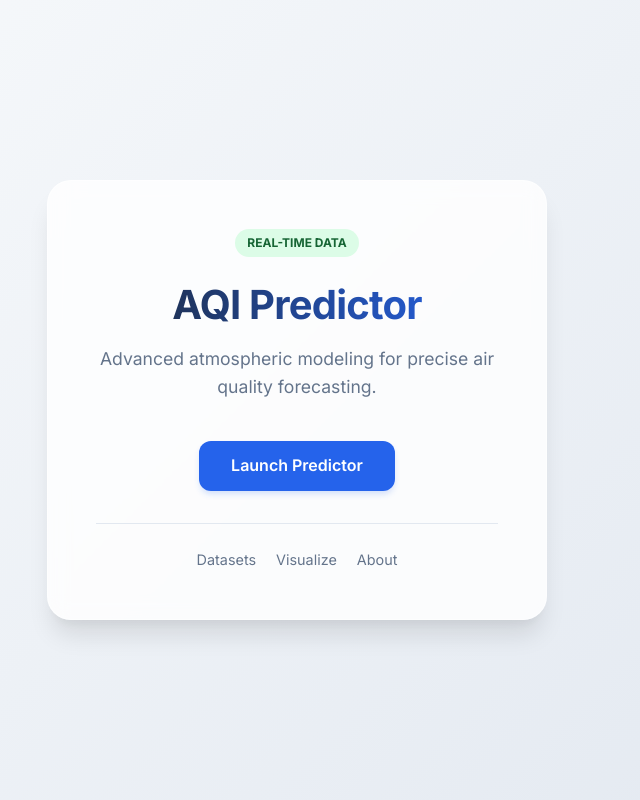
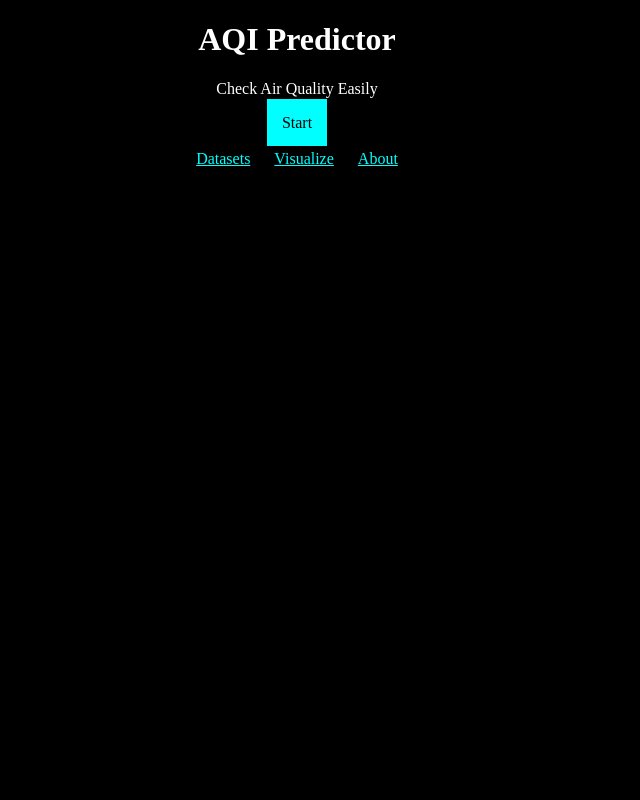
Before and after one commit to atulkumar1016/Air_Quality_Predictor, a Flask app: page / in a window 1280 px wide. Shown: the whole page, without its empty margins (343-983 px from the left). Run offline with Flask 3, Linux system fonts and the light colour scheme.

Commit message:
Update index.html

```diff
--- a/templates/index.html
+++ b/templates/index.html
@@ -1,133 +1,24 @@
 <!DOCTYPE html>
-<html lang="en">
+<html>
 <head>
-    <meta charset="UTF-8">
-    <meta name="viewport" content="width=device-width, initial-scale=1.0">
-    <title>AQI Analytics | Professional Air Quality Forecasting</title>
-    <link href="https://fonts.googleapis.com/css2?family=Inter:wght@300;400;600;700&display=swap" rel="stylesheet">
+<title>AQI Home</title>
 <style>
-        :root {
-            --primary: #2563eb;
-            --primary-hover: #1d4ed8;
-            --text-main: #1e293b;
-            --text-muted: #64748b;
-            --bg-gradient: linear-gradient(135deg, #f8fafc 0%, #e2e8f0 100%);
-        }
-
-        * {
-            margin: 0;
-            padding: 0;
-            box-sizing: border-box;
-        }
-
-        body {
-            background: var(--bg-gradient);
-            color: var(--text-main);
-            font-family: 'Inter', sans-serif;
-            height: 100vh;
-            display: flex;
-            align-items: center;
-            justify-content: center;
-            line-height: 1.6;
-        }
-
-        .container {
-            background: rgba(255, 255, 255, 0.8);
-            backdrop-filter: blur(10px);
-            padding: 3rem;
-            border-radius: 24px;
-            box-shadow: 0 20px 25px -5px rgba(0, 0, 0, 0.1), 0 10px 10px -5px rgba(0, 0, 0, 0.04);
-            max-width: 500px;
-            width: 90%;
-            border: 1px solid rgba(255, 255, 255, 0.5);
-            text-align: center;
-        }
-
-        h1 {
-            font-size: 2.5rem;
-            font-weight: 700;
-            letter-spacing: -0.02em;
-            margin-bottom: 0.5rem;
-            background: linear-gradient(to right, #1e293b, #2563eb);
-            -webkit-background-clip: text;
-            -webkit-text-fill-color: transparent;
-        }
-
-        p {
-            color: var(--text-muted);
-            font-size: 1.1rem;
-            margin-bottom: 2.5rem;
-            font-weight: 400;
-        }
-
-        .btn-primary {
-            display: inline-block;
-            background: var(--primary);
-            color: white;
-            padding: 12px 32px;
-            border-radius: 12px;
-            text-decoration: none;
-            font-weight: 600;
-            transition: all 0.3s ease;
-            box-shadow: 0 4px 6px -1px rgba(37, 99, 235, 0.2);
-            margin-bottom: 2rem;
-        }
-
-        .btn-primary:hover {
-            background: var(--primary-hover);
-            transform: translateY(-2px);
-            box-shadow: 0 10px 15px -3px rgba(37, 99, 235, 0.3);
-        }
-
-        .nav-links {
-            display: flex;
-            justify-content: center;
-            gap: 20px;
-            border-top: 1px solid #e2e8f0;
-            padding-top: 1.5rem;
-        }
-
-        .nav-links a {
-            color: var(--text-muted);
-            text-decoration: none;
-            font-size: 0.9rem;
-            font-weight: 500;
-            transition: color 0.2s ease;
-        }
-
-        .nav-links a:hover {
-            color: var(--primary);
-        }
-
-        /* Subtle decorative element */
-        .badge {
-            display: inline-block;
-            background: #dcfce7;
-            color: #166534;
-            padding: 4px 12px;
-            border-radius: 99px;
-            font-size: 0.75rem;
-            font-weight: 700;
-            text-transform: uppercase;
-            margin-bottom: 1rem;
-        }
+body {background:#000;color:white;text-align:center;font-family:Poppins;}
+a{color:cyan;margin:10px;}
+.btn{padding:15px;background:cyan;color:black;text-decoration:none;}
 </style>
 </head>
 <body>
 
-    <div class="container">
-        <span class="badge">Real-time Data</span>
 <h1>AQI Predictor</h1>
-        <p>Advanced atmospheric modeling for precise air quality forecasting.</p>
+<p>Check Air Quality Easily</p>
 
-        <a href="/predict" class="btn-primary">Launch Predictor</a>
+<a href="/predict" class="btn">Start</a>
 
-        <div class="nav-links">
+<br><br>
 <a href="/datasets">Datasets</a>
 <a href="/visualize">Visualize</a>
 <a href="/about">About</a>
-        </div>
-    </div>
 
 </body>
 </html>
```
Lines whose indentation alone changed are shown as unchanged.
